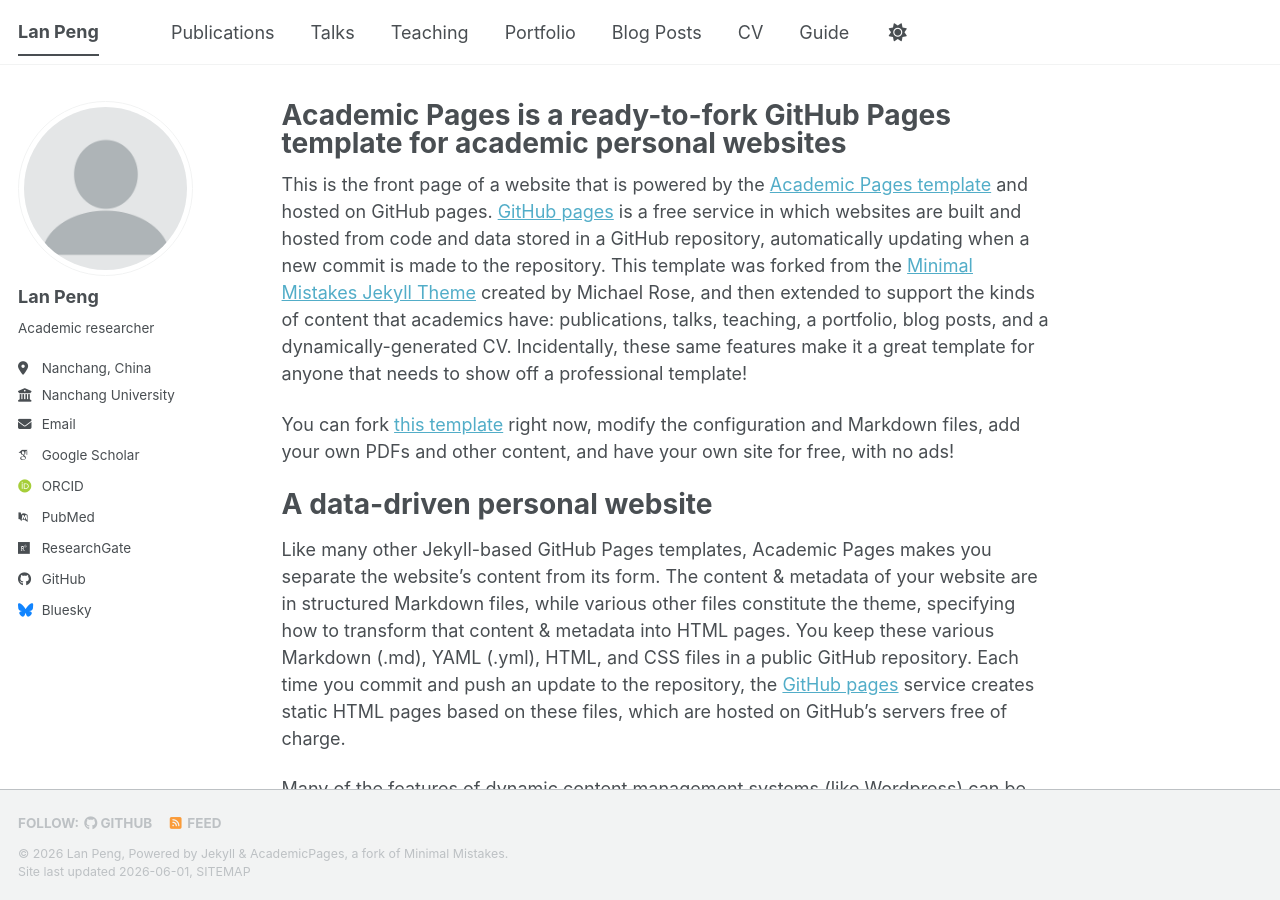
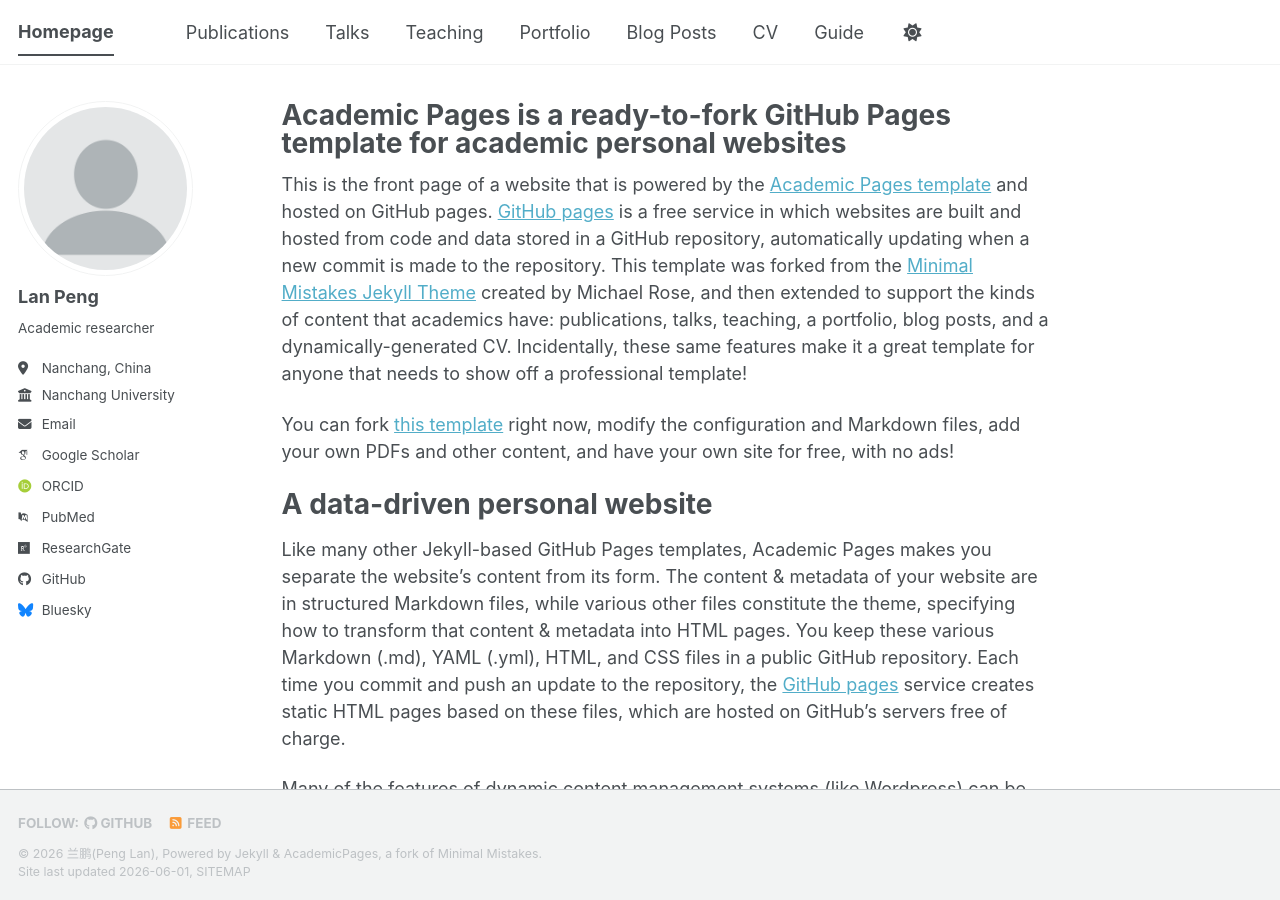
Before and after one commit to LanPeng-94/LanPeng-94.github.io, a Jekyll site: the page built from _pages/about.md, in a window 1280 px wide and 900 px high. Built offline with Jekyll 4.4.1, drawn with Linux system fonts in a browser that asks for light colours; some web fonts are replaced; a script bundle is joined from its source files by our own code; library files that are not in the unit come from our copies.

Commit message:
Update _config.yml

```diff
--- a/_config.yml
+++ b/_config.yml
@@ -9,9 +9,9 @@
 # Basic Site Settings
 locale                   : "en-US"
 site_theme               : "default" # The available themes options are "default", "air", "sunrise", "mint", "dirt" and "contrast"
-title                    : "Lan Peng"
+title                    : "Homepage"
 title_separator          : "-"
-name                     : &name "Lan Peng"
+name                     : &name "兰鹏(Peng Lan)"
 description              : &description "Academic Homepage"   # Update this with a general description of your site, this is the default if not overridden by a page
 url                      : https://LanPeng-94.github.io # The base hostname & protocol for your site e.g. "https://[your GitHub username].github.io",
                                                            # or if you already have some other page hosted on Github then use "https://[your GitHub username].github.io/[Your Repo Name]"
@@ -35,7 +35,7 @@ author:
   # Academic websites
   academia         : # URL
   arxiv            : # URL - Update with the correct link to your profile
-  googlescholar    : "https://scholar.google.com/citations?user=PS_CX0AAAAAJ"
+  googlescholar    : "https://scholar.google.com.hk/citations?user=NsqlqXYAAAAJ&hl=zh-CN&oi=sra"
   inspire-hep      : # URL
   impactstory      : # URL
   orcid            : "https://orcid.org/yourorcidurl"
```
